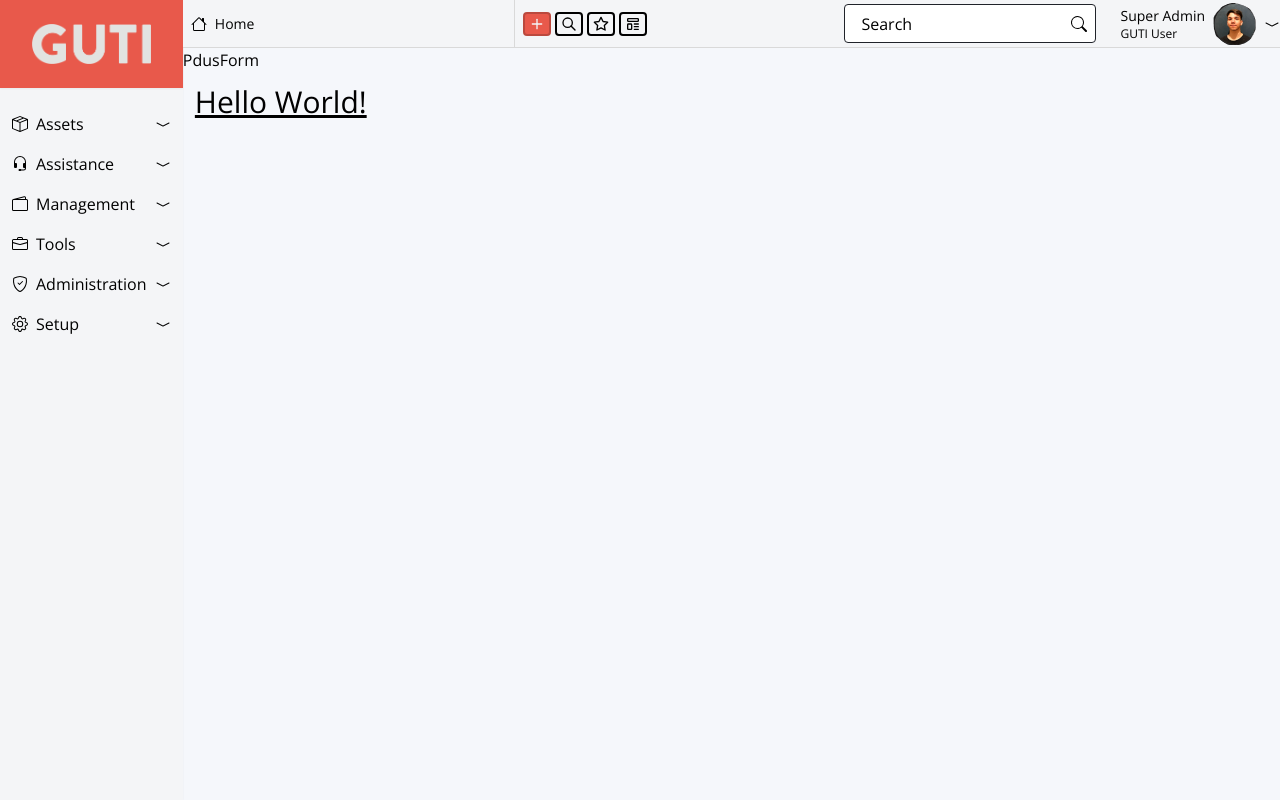
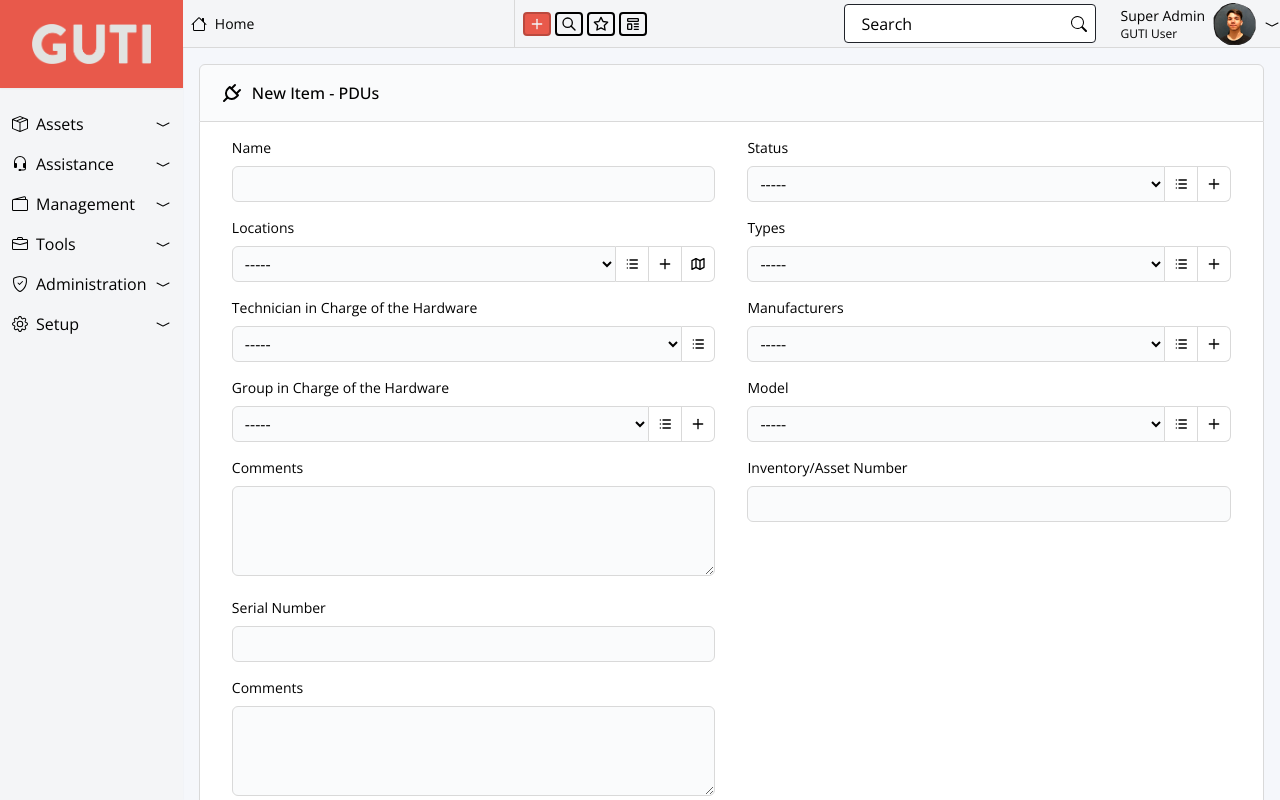
Before and after one commit to sydgibbon/guti-front, a React (Create React App) app: page /pdus in a window 1280 px wide. Shown: the top 800 px of the page. Built offline with nearby package versions, Linux system fonts and the light colour scheme; no server answers.

Commit message:
created pduform

```diff
--- a/src/component/forms/assets/PdusForm.jsx
+++ b/src/component/forms/assets/PdusForm.jsx
@@ -1,8 +1,149 @@
 import React from 'react'
+import { TbPlus, TbList, TbMap, TbPlug } from 'react-icons/tb';
 
 const PdusForm = () => {
   return (
-    <div>PdusForm</div>
+    <div className='computer-form flex flex-col items-center m-4'>
+      <form className='w-full divide-y divide-y-reverse'>
+        <div className='form-header flex bg-medium-gray h-1/6 w-full border rounded-t-md border-secondary-dark py-4 px-5'>
+          <TbPlug className='inline my-auto mr-2' size='24' />
+          <p className='text-base my-auto font-medium'>New Item - PDUs</p>
+        </div>
+        <div className='form-container h-full w-full p-4 border border-secondary-dark bg-white flex justify-between'>
+          <div className='first-form w-1/2 mx-4'>
+            <div className='input-name mb-4'>
+              <p className='text-sm mb-2'>Name</p>
+              <input className='w-full px-2 rounded-md h-9 border-1 border-secondary-dark bg-medium-gray'></input>
+            </div>
+            <div className='input-locations my-4'>
+              <p className='text-sm mb-2'>Locations</p>
+              <div className='flex divide-x divide-x-reverse'>
+                <select className='w-full px-2 rounded-l-md h-9 border border-secondary-dark bg-medium-gray'>
+                  <option value="-----">-----</option>
+                </select>
+                <div className='h-9 border border-secondary-dark flex items-center hover:bg-primary-light cursor-pointer hover:text-white'>
+                  <TbList className='mx-2' />
+                </div>
+                <div className='h-9 border border-secondary-dark flex items-center hover:bg-primary-light cursor-pointer hover:text-white'>
+                  <TbPlus className='mx-2' />
+                </div>
+                <div className='rounded-r-md h-9 border border-secondary-dark flex items-center hover:bg-primary-light cursor-pointer hover:text-white'>
+                  <TbMap className='mx-2' />
+                </div>
+              </div>
+            </div>
+            <div className='input-technitian my-4'>
+              <p className='text-sm mb-2'>Technician in Charge of the Hardware</p>
+              <div className='flex divide-x divide-x-reverse'>
+                <select className='w-full px-2 rounded-l-md h-9 border border-secondary-dark bg-medium-gray'>
+                  <option value="-----">-----</option>
+                </select>
+                <div className='h-9 border rounded-r-md border-secondary-dark flex items-center hover:bg-primary-light cursor-pointer hover:text-white'>
+                  <TbList className='mx-2' />
+                </div>
+              </div>
+            </div>
+            <div className='input-group-in-charge my-4'>
+              <p className='text-sm mb-2'>Group in Charge of the Hardware</p>
+              <div className='flex divide-x divide-x-reverse'>
+                <select className='w-full px-2 rounded-l-md h-9 border border-secondary-dark bg-medium-gray'>
+                  <option value="-----">-----</option>
+                </select>
+                <div className='h-9 border border-secondary-dark flex items-center hover:bg-primary-light cursor-pointer hover:text-white'>
+                  <TbList className='mx-2' />
+                </div>
+                <div className='h-9 border rounded-r-md border-secondary-dark flex items-center hover:bg-primary-light cursor-pointer hover:text-white'>
+                  <TbPlus className='mx-2' />
+                </div>
+              </div>
+            </div>
+            <div className='input-comments'>
+              <p className='text-sm mb-2'>Comments</p>
+              <textarea rows='3' className='w-full p-2 border rounded-md border-secondary-dark bg-medium-gray'></textarea>
+            </div>
+
+            <div className='input-serial-number my-4'>
+              <p className='text-sm mb-2'>Serial Number</p>
+              <input className='w-full px-2 rounded-md h-9 border-1 border-secondary-dark bg-medium-gray'></input>
+            </div>
+            <div className='input-comments'>
+              <p className='text-sm mb-2'>Comments</p>
+              <textarea rows='3' className='w-full p-2 border rounded-md border-secondary-dark bg-medium-gray'></textarea>
+            </div>
+
+
+          </div>
+          <div className='second-form w-1/2 mx-4'>
+            <div className='input-status mb-4'>
+              <p className='text-sm mb-2'>Status</p>
+              <div className='flex divide-x divide-x-reverse'>
+                <select className='w-full px-2 rounded-l-md h-9 border border-secondary-dark bg-medium-gray'>
+                  <option value="-----">-----</option>
+                </select>
+                <div className='h-9 border border-secondary-dark flex items-center hover:bg-primary-light cursor-pointer hover:text-white'>
+                  <TbList className='mx-2' />
+                </div>
+                <div className='h-9 border rounded-r-md border-secondary-dark flex items-center hover:bg-primary-light cursor-pointer hover:text-white'>
+                  <TbPlus className='mx-2' />
+                </div>
+              </div>
+            </div>
+            <div className='input-types my-4'>
+              <p className='text-sm mb-2'>Types</p>
+              <div className='flex divide-x divide-x-reverse'>
+                <select className='w-full px-2 rounded-l-md h-9 border border-secondary-dark bg-medium-gray'>
+                  <option value="-----">-----</option>
+                </select>
+                <div className='h-9 border border-secondary-dark flex items-center hover:bg-primary-light cursor-pointer hover:text-white'>
+                  <TbList className='mx-2' />
+                </div>
+                <div className='h-9 border rounded-r-md border-secondary-dark flex items-center hover:bg-primary-light cursor-pointer hover:text-white'>
+                  <TbPlus className='mx-2' />
+                </div>
+              </div>
+            </div>
+            <div className='input-manufacturers my-4'>
+              <p className='text-sm mb-2'>Manufacturers</p>
+              <div className='flex divide-x divide-x-reverse'>
+                <select className='w-full px-2 rounded-l-md h-9 border border-secondary-dark bg-medium-gray'>
+                  <option value="-----">-----</option>
+                </select>
+                <div className='h-9 border border-secondary-dark flex items-center hover:bg-primary-light cursor-pointer hover:text-white'>
+                  <TbList className='mx-2' />
+                </div>
+                <div className='h-9 border rounded-r-md border-secondary-dark flex items-center hover:bg-primary-light cursor-pointer hover:text-white'>
+                  <TbPlus className='mx-2' />
+                </div>
+              </div>
+            </div>
+            <div className='input-model my-4'>
+              <p className='text-sm mb-2'>Model</p>
+              <div className='flex divide-x divide-x-reverse'>
+                <select className='w-full px-2 rounded-l-md h-9 border border-secondary-dark bg-medium-gray'>
+                  <option value="-----">-----</option>
+                </select>
+                <div className='h-9 border border-secondary-dark flex items-center hover:bg-primary-light cursor-pointer hover:text-white'>
+                  <TbList className='mx-2' />
+                </div>
+                <div className='h-9 border rounded-r-md border-secondary-dark flex items-center hover:bg-primary-light cursor-pointer hover:text-white'>
+                  <TbPlus className='mx-2' />
+                </div>
+              </div>
+            </div>
+            <div className='input-inventory-asset-number my-4'>
+              <p className='text-sm mb-2'>Inventory/Asset Number</p>
+              <input className='w-full px-2 rounded-md h-9 border-1 border-secondary-dark bg-medium-gray'></input>
+            </div>
+          </div>
+        </div>
+        <div className='form-footer flex h-1/6 w-full border rounded-b-md border-secondary-dark justify-end mb-2 bg-white py-4 px-5'>
+          <button className='flex items-center border-2 border-orange-dark rounded-md bg-primary-light text-white hover:border-black py-2 px-4'>
+            <TbPlus className='mr-1' size="20" />
+            <p className='text-lg font-medium'>Add</p>
+          </button>
+        </div>
+      </form>
+    </div>
   )
 }
 
```
